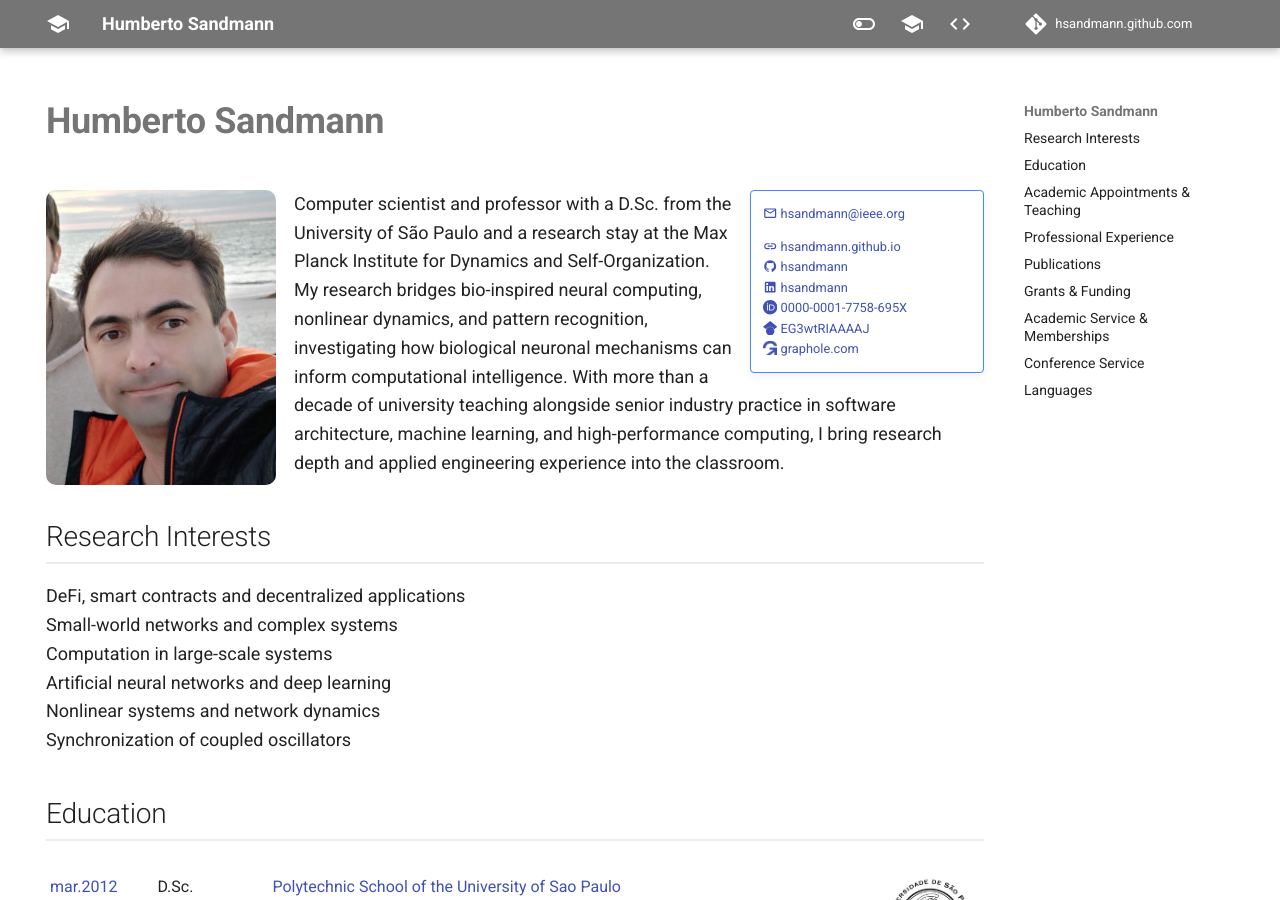
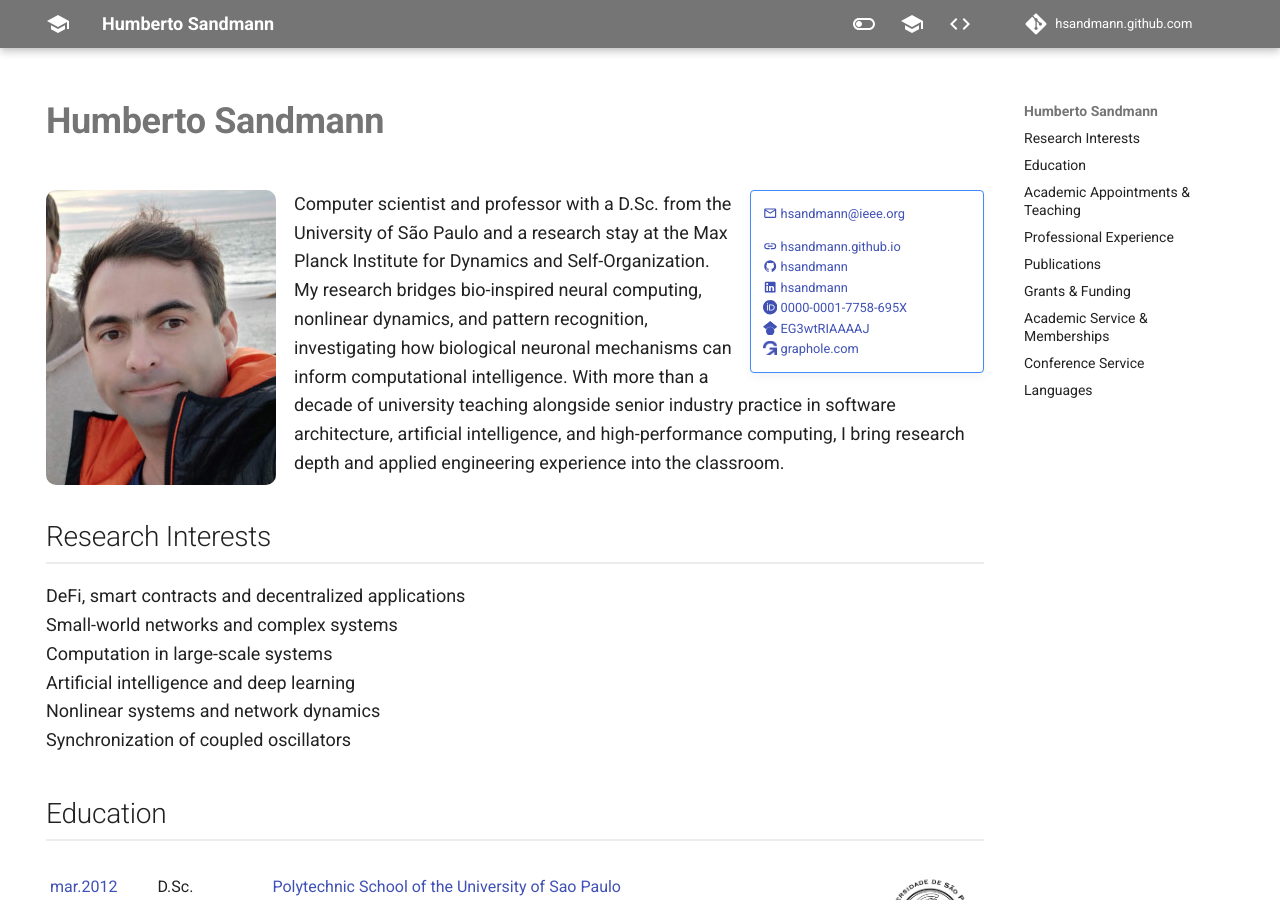
Before and after one commit to hsandmann/hsandmann.github.com, an MkDocs documentation site: the page built from docs/index.md, in a window 1280 px wide and 900 px high. Built offline with MkDocs 1.6.1 and Material for MkDocs 9.7.7, drawn with Linux system fonts in a browser that asks for light colours; comment, search, counter and statistics services are not loaded.

Commit message:
Few layout adjusts

```diff
--- a/docs/index.md
+++ b/docs/index.md
@@ -18,14 +18,14 @@ hide:
     [:simple-googlescholar:](https://scholar.google.com/citations?user=EG3wtRIAAAAJ){:target='_blank' title='Google Scholar'} [EG3wtRIAAAAJ](https://scholar.google.com/citations?user=EG3wtRIAAAAJ){:target='_blank'}<br>
     <a href='https://graphole.com' target='_blank' title='Graphole'><span class='favicon-inline'></span></a> [graphole.com](https://graphole.com){:target='_blank'}
 
-Computer scientist and professor with a D.Sc. from the University of São Paulo and a research stay at the Max Planck Institute for Dynamics and Self-Organization. My research bridges bio-inspired neural computing, nonlinear dynamics, and pattern recognition, investigating how biological neuronal mechanisms can inform computational intelligence. With more than a decade of university teaching alongside senior industry practice in software architecture, machine learning, and high-performance computing, I bring research depth and applied engineering experience into the classroom.
+Computer scientist and professor with a D.Sc. from the University of São Paulo and a research stay at the Max Planck Institute for Dynamics and Self-Organization. My research bridges bio-inspired neural computing, nonlinear dynamics, and pattern recognition, investigating how biological neuronal mechanisms can inform computational intelligence. With more than a decade of university teaching alongside senior industry practice in software architecture, artificial intelligence, and high-performance computing, I bring research depth and applied engineering experience into the classroom.
 
 ## Research Interests
 
 DeFi, smart contracts and decentralized applications<br>
 Small-world networks and complex systems<br>
 Computation in large-scale systems<br>
-Artificial neural networks and deep learning<br>
+Artificial intelligence and deep learning<br>
 Nonlinear systems and network dynamics<br>
 Synchronization of coupled oscillators
 
```
Also changed, not shown: README.md (+3 -5 lines), 2 other files.
